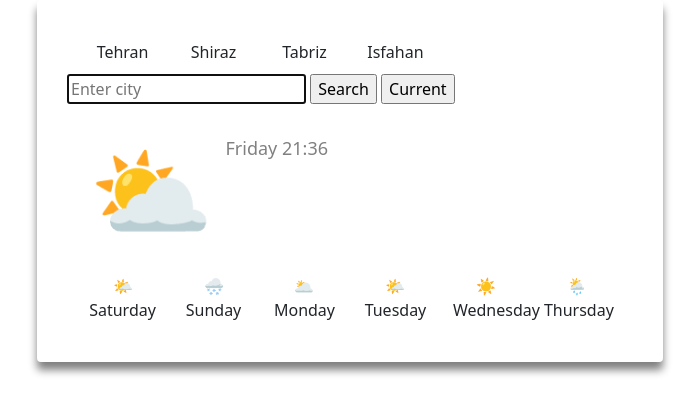
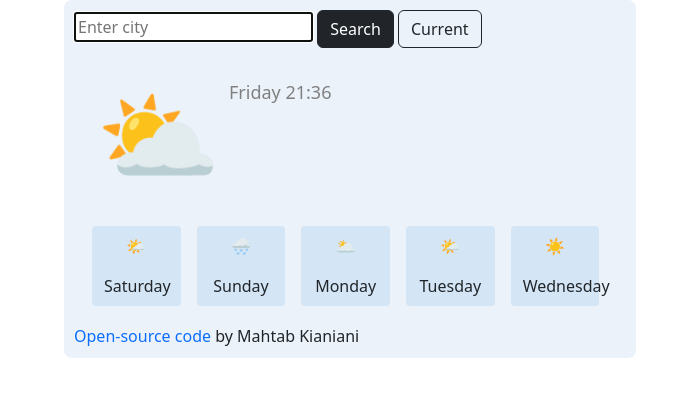
Before and after one commit to MahtabKianiani/WeatherApp, a plain HTML site: page index.html in a window 1280 px wide. Shown: the whole page, without its empty margins (290-989 px from the left). Drawn offline with nearby package versions, Linux system fonts and the light colour scheme.

Commit message:
Include Link to my GitHub

```diff
--- a/index.html
+++ b/index.html
@@ -4,7 +4,7 @@
     <meta charset="UTF-8" />
     <meta http-equiv="X-UA-Compatible" content="IE=edge" />
     <meta name="viewport" content="width=device-width, initial-scale=1.0" />
-    <title>Week5</title>
+    <title>SheCodes Plus Week 6</title>
     <script src="https://unpkg.com/axios/dist/axios.min.js"></script>
 
     <link
@@ -17,12 +17,6 @@
   </head>
   <body>
     <div class="container">
-      <div class="row">
-        <div class="col-2">Tehran</div>
-        <div class="col-2">Shiraz</div>
-        <div class="col-2">Tabriz</div>
-        <div class="col-2">Isfahan</div>
-      </div>
       <form id="search-city">
         <input
           type="text"
@@ -31,8 +25,13 @@
           autofocus="on"
           id="search-input"
         />
-        <input type="submit" value="Search" />
-        <input type="button" value="Current" id="current" />
+        <input type="submit" value="Search" class="btn btn-dark" />
+        <input
+          type="button"
+          value="Current"
+          id="current"
+          class="btn btn-outline-dark"
+        />
       </form>
 
       <div class="row">
@@ -74,12 +73,15 @@
           ☀️<br />
           Wednesday
         </div>
-        <div class="col-2">
-          🌦 <br />
-          Thursday
-        </div>
+      </div>
+      <div>
+        <a href="https://github.com/MahtabKianiani/WeatherApp" target="_blank"
+          >Open-source code</a
+        >
+        by Mahtab Kianiani
       </div>
     </div>
+
     <script src="script.js"></script>
   </body>
 </html>
--- a/style.css
+++ b/style.css
@@ -1,12 +1,13 @@
 div.container {
   display: block;
   margin: 20 auto;
-  border-radius: 4px;
-  border: 2px gray;
-  box-shadow: gray 0px 8px 8px 0px;
+  border-radius: 8px;
+  border: 10px gray;
+  box-shadow: 3px gray;
   max-width: fit-content;
   max-height: fit-content;
-  padding: 30px;
+  padding: 10px;
+  background-color: #ebf2fa;
 }
 div.col-3 {
   font-size: 100px;
@@ -14,6 +15,12 @@ div.col-3 {
 }
 div.col-2 {
   text-align: center;
+  border: 1px;
+  border-radius: 4px;
+  border-color: gray;
+  background-color: #d4e6f6;
+  margin: 8px;
+  line-height: 40px;
 }
 div.col-6 {
   display: inline;
```
